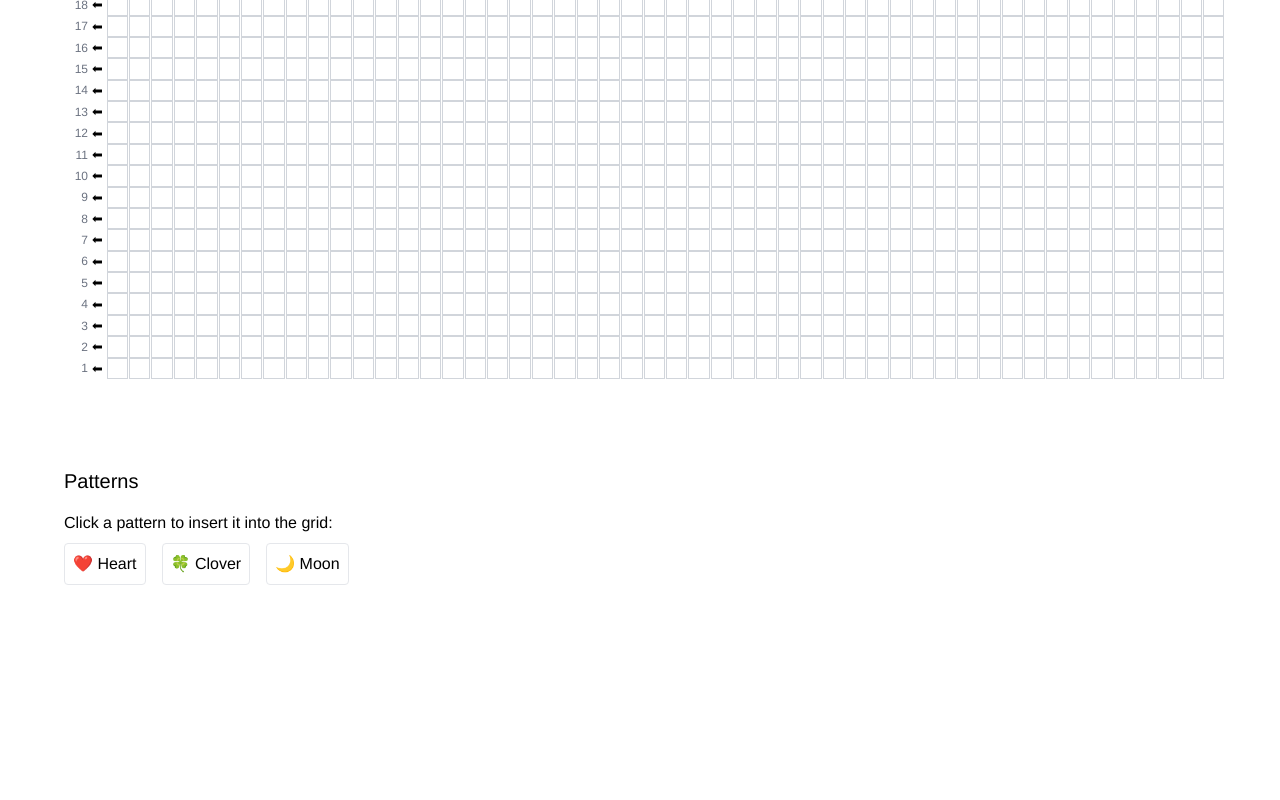
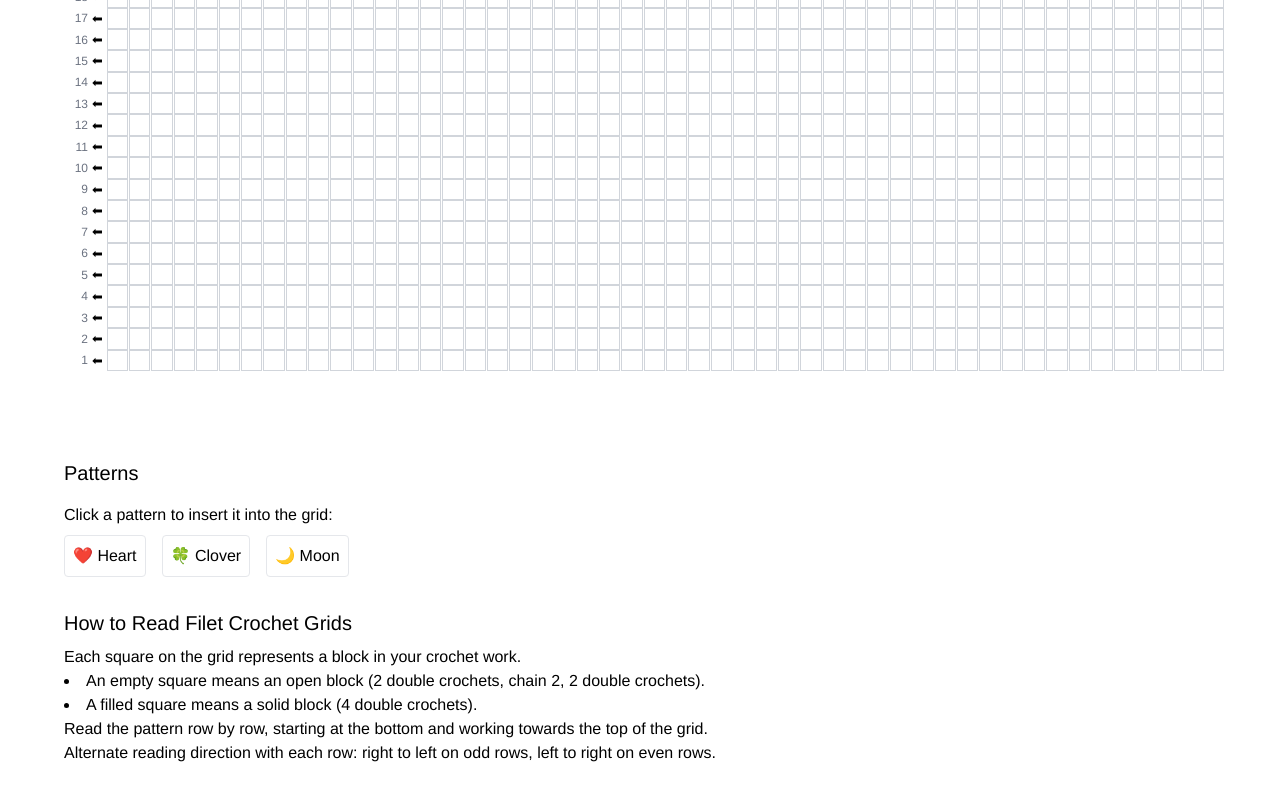
Before and after one commit to samanthacabrera/filet-crochet-pattern-builder, a React (Vite) app: page / in a window 1280 px wide. Shown: the part 906-1706 px from the top of the page. Before the commit the page ends 1555 px from the top, so only its background shows below. Built offline with nearby package versions, Linux system fonts and the light colour scheme.

Commit message:
add quick guide for using grid (basic instructions for now)

```diff
--- a/src/App.jsx
+++ b/src/App.jsx
@@ -2,6 +2,7 @@ import { useState } from "react";
 import Menu from "./Menu";
 import Grid from "./Grid";
 import Patterns from "./Patterns";
+import HowToUse from "./HowToUse";
 
 function App() {
   function createGrid(rows, cols) {
@@ -68,7 +69,7 @@ function App() {
 
       <h1 className="text-2xl mb-4">Filet Crochet Custom Pattern Builder</h1>
 
-      <div className="mb-4 space-x-4">
+      <div className="mb-2 space-x-4">
         <label>
           Rows:
           <select
@@ -114,7 +115,9 @@ function App() {
         toggleCol={toggleCol}
       />
 
-      <Patterns setGrid={setGrid} rows={parseInt(rows)} cols={parseInt(cols)}/>
+      <Patterns setGrid={setGrid} rows={parseInt(rows)} cols={parseInt(cols)} />
+
+      <HowToUse />
     </div>
   );
 }
--- /dev/null
+++ b/src/HowToUse.jsx
@@ -0,0 +1,22 @@
+function HowToUse() {
+  return (
+    <div id="howToUse" className="p-4 text-left">
+      <h2 className="text-xl mb-2">How to Read Filet Crochet Grids</h2>
+      <ul className="list-disc list-inside">
+        Each square on the grid represents a block in your crochet work.
+        <li>
+          An empty square means an open block
+          (2 double crochets, chain 2, 2 double crochets).
+        </li>
+        <li>
+          A filled square means a solid block
+          (4 double crochets).
+        </li>
+        <p>Read the pattern row by row, starting at the bottom and working towards the top of the grid. </p>
+        <p>Alternate reading direction with each row: right to left on odd rows, left to right on even rows.</p>
+      </ul>
+    </div>
+  );
+}
+
+export default HowToUse;
--- a/src/Menu.jsx
+++ b/src/Menu.jsx
@@ -15,7 +15,7 @@ function Menu() {
 
       {/* Dropdown menu */}
       {open && (
-        <div className="absolute top-10 left-0 w-40 rounded-xl border border-gray-200 bg-white shadow-lg">
+        <div className="absolute top-10 left-0 w-40 rounded-xl border border-gray-200 bg-white shadow-lg text-left">
           <a
             href="/"
             className="block px-4 py-2 text-gray-700 hover:bg-gray-100 rounded-t-xl"
@@ -28,6 +28,12 @@ function Menu() {
           >
             Patterns
           </a>
+          <a
+            href="#howToUse"
+            className="block px-4 py-2 text-gray-700 hover:bg-gray-100 rounded-b-xl"
+          >
+            How To Use
+          </a>
         </div>
       )}
     </div>
```
